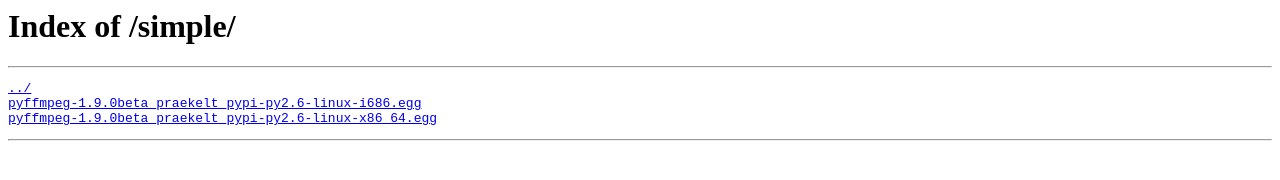
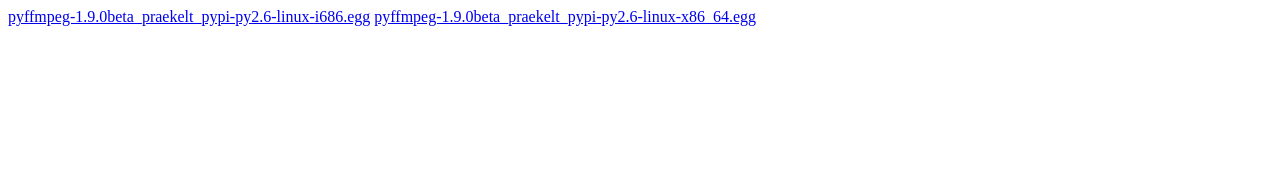
Before and after one commit to praekelt/public-eggs, a plain HTML site: page index.html in a window 1280 px wide. Drawn offline with Linux system fonts and the light colour scheme.

Commit message:
first commit

```diff
--- a/index.html
+++ b/index.html
@@ -1,7 +1,8 @@
 <html><head>
 <meta http-equiv="content-type" content="text/html; charset=ISO-8859-1">
-<title>Index of /simple/</title></head><body bgcolor="white">
-<h1>Index of /simple/</h1><hr><pre><a href="http://pypi.praekelt.com/">../</a>
-<a href="https://github.com/downloads/praekelt/public-eggs/pyffmpeg-1.9.0beta_praekelt_pypi-py2.6-linux-i686.egg">pyffmpeg-1.9.0beta_praekelt_pypi-py2.6-linux-i686.egg</a>
-<a href="https://github.com/downloads/praekelt/public-eggs/pyffmpeg-1.9.0beta_praekelt_pypi-py2.6-linux-x86_64.egg">pyffmpeg-1.9.0beta_praekelt_pypi-py2.6-linux-x86_64.egg</a>
-</pre><hr></body></html>
+<html>
+    <body bgcolor="white">
+        <a href="https://github.com/downloads/praekelt/public-eggs/pyffmpeg-1.9.0beta_praekelt_pypi-py2.6-linux-i686.egg">pyffmpeg-1.9.0beta_praekelt_pypi-py2.6-linux-i686.egg</a>
+        <a href="https://github.com/downloads/praekelt/public-eggs/pyffmpeg-1.9.0beta_praekelt_pypi-py2.6-linux-x86_64.egg">pyffmpeg-1.9.0beta_praekelt_pypi-py2.6-linux-x86_64.egg</a>
+    </body>
+</html>
```
